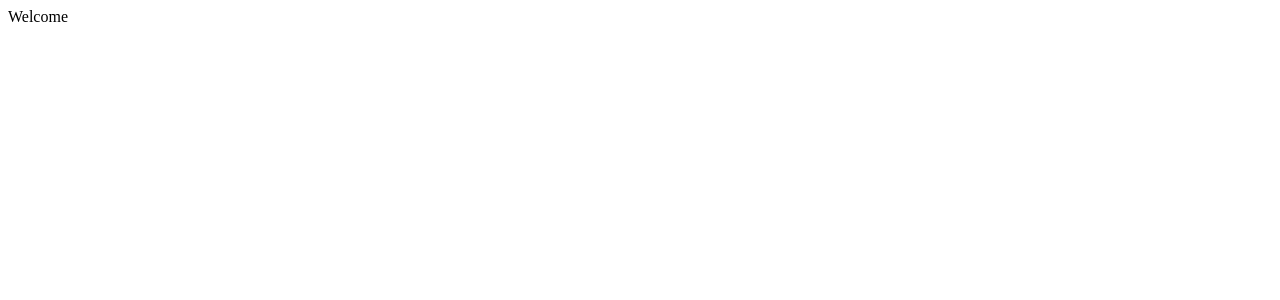
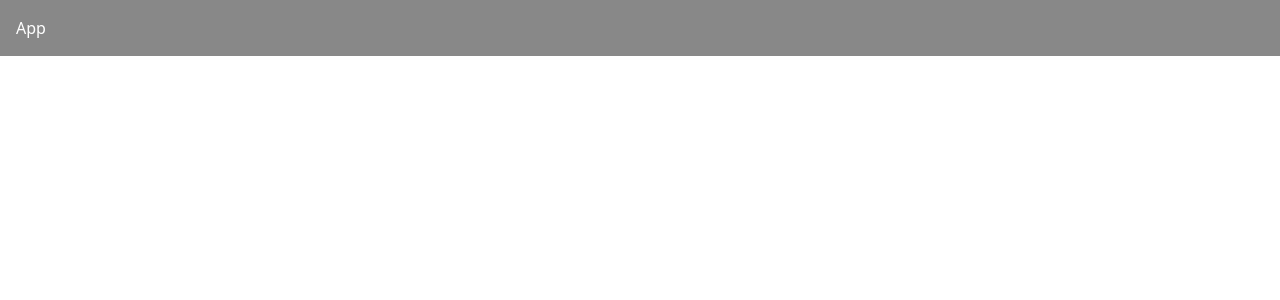
Before and after one commit to nareshb7/job-scheduling-system-client, a React app: page / in a window 1280 px wide. Shown: the top 300 px of the page. Built offline with nearby package versions, Linux system fonts and the light colour scheme.

Commit message:
tailwind css setup done

```diff
--- /dev/null
+++ b/postcss.config.js
@@ -0,0 +1,6 @@
+module.exports = {
+  plugins: {
+    "@tailwindcss/postcss": {},
+    autoprefixer: {},
+  },
+};
--- a/src/App.tsx
+++ b/src/App.tsx
@@ -1,9 +1,7 @@
-import React from 'react'
+import React from "react";
 
 const App = () => {
-  return (
-    <div className='app'>App</div>
-  )
-}
+  return <div className="app p-4 bg-blue-500 text-white">App</div>;
+};
 
-export default App
+export default App;
--- a/src/authContext/index.tsx
+++ b/src/authContext/index.tsx
@@ -8,7 +8,7 @@ export interface AuthProviderProps {
 }
 
 const AuthProvider = ({ children }: AuthProviderProps) => {
-  const [isLoggedin, setIsLoggedIn] = useState(false);
+  const [isLoggedin, setIsLoggedIn] = useState(true);
 
   return (
     <AuthContext.Provider value={null}>
--- a/src/index.css
+++ b/src/index.css
@@ -1,3 +1,5 @@
+@import "tailwindcss";
+
 .app {
-    background-color: #888;
+  background-color: #888;
 }
--- /dev/null
+++ b/tailwind.config.js
@@ -0,0 +1,10 @@
+/** @type {import('tailwindcss').Config} */
+module.exports = {
+  content: [
+    "./src/**/*.{js,ts,jsx,tsx}", // This ensures Tailwind scans all your component files
+  ],
+  theme: {
+    extend: {},
+  },
+  plugins: [],
+};
--- a/webpack.config.js
+++ b/webpack.config.js
@@ -37,7 +37,8 @@ module.exports = {
       },
       {
         test: /\.css$/,
-        use: ["style-loader", "css-loader"],
+        use: ["style-loader", "css-loader", "postcss-loader"],
+        exclude: /node_modules/,
       },
     ],
   },
```
Also changed, not shown: package.json (+7 -2 lines), 1 other file (tests, documents, lock files or other folders).
